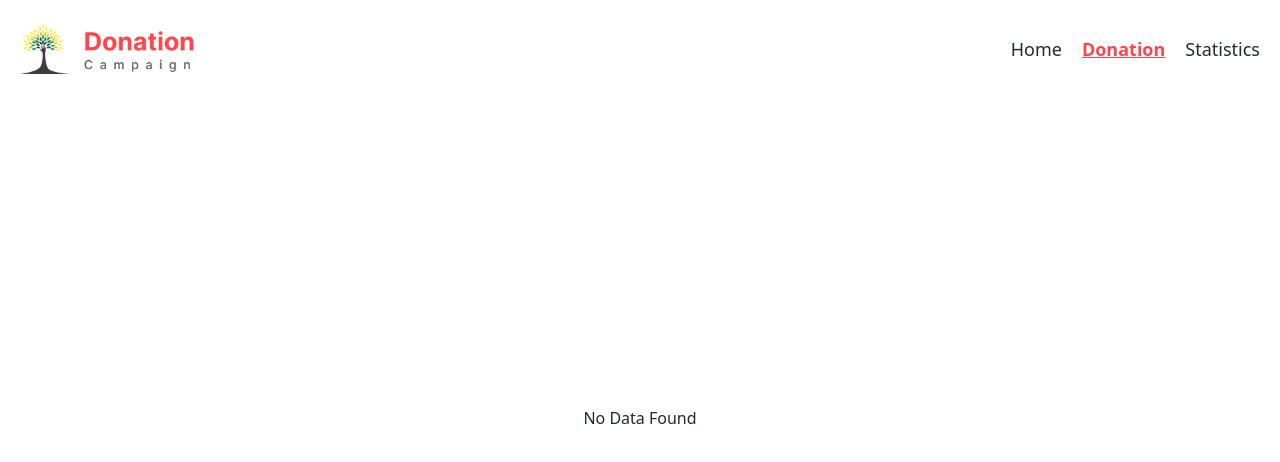
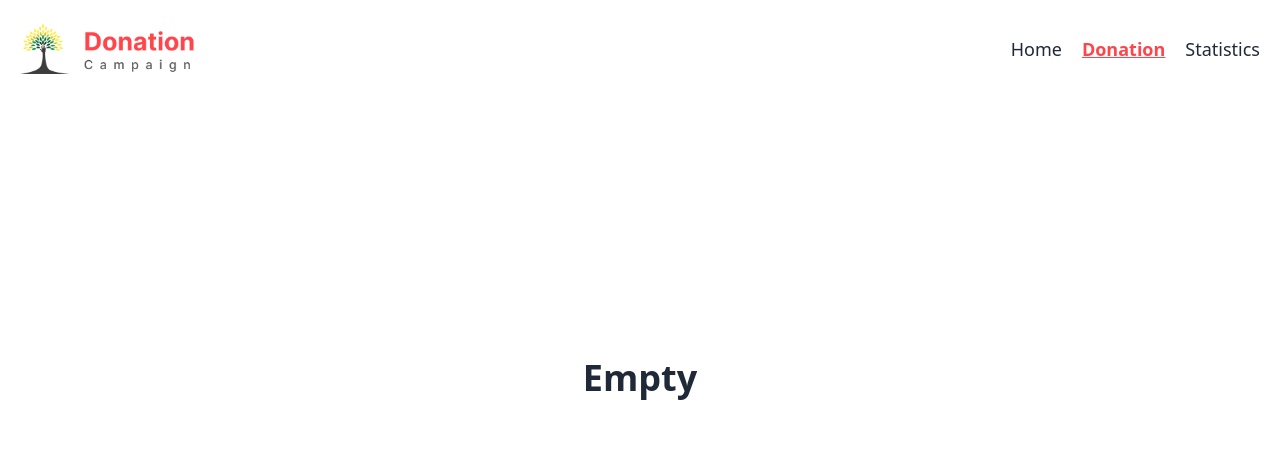
Before and after one commit to AdnanSakib04/donation-campaign-project, a React (Vite) app: page /donation in a window 1280 px wide. Shown: the top 462 px of the page. Built offline with nearby package versions, Linux system fonts and the light colour scheme.

Commit message:
donation page updated

```diff
--- a/src/components/Donation/Donation.jsx
+++ b/src/components/Donation/Donation.jsx
@@ -3,7 +3,7 @@ import DonatedCards from "../DonatedCards/DonatedCards";
 
 const Donation = () => {
     const [donations, setDonations] = useState([]);
-  const [noFound, setNotfound] = useState(false);
+  const [notFound, setNotfound] = useState(false);
   const [isShow,setIsShow] = useState(false);
 
   console.log('-----------------------', donations);
@@ -18,14 +18,14 @@ const Donation = () => {
 
 
     } else {
-      setNotfound("No Data Found");
+      setNotfound("Empty");
     }
   }, []);
 
     return (
         <div>
-                  {noFound ? (
-        <p className="h-[80vh] flex justify-center items-center">{noFound}</p>
+              {notFound ? (
+        <h1 className="h-[70vh] flex justify-center items-center text-4xl font-bold">{notFound}</h1>
       ) : (
         <div>
 
--- a/src/components/Home/Home.jsx
+++ b/src/components/Home/Home.jsx
@@ -93,7 +93,7 @@ const Home = () => {
             </div>
 
             {
-            error && <h1 className="text-4xl text-center font-bold mb-32">{error}</h1>
+            error && <h1 className="text-4xl text-center font-bold mb-40">{error}</h1>
         }
         </div>
     );
```
